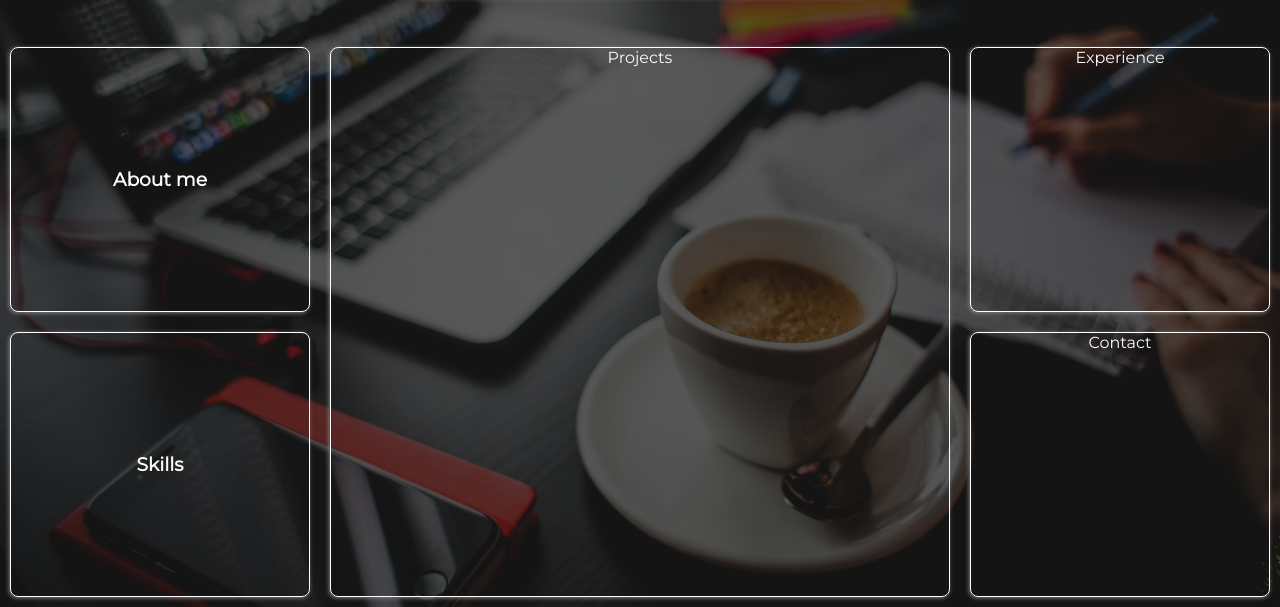
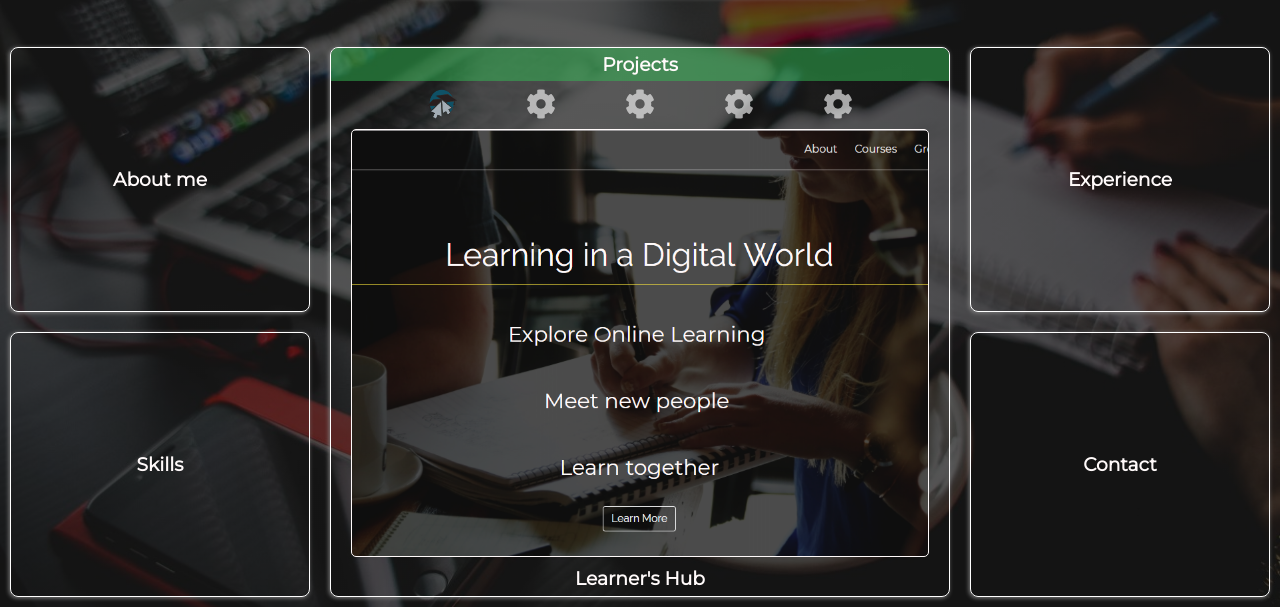
Before and after one commit to ralphenciso/Profile2, a plain HTML site: page index.html in a window 1280 px wide. Shown: the part 193-800 px from the top of the page. Drawn offline with Linux system fonts and the light colour scheme.

Commit message:
projects update

```diff
--- a/assets/css/style.css
+++ b/assets/css/style.css
@@ -120,7 +120,7 @@ body {
 .contents {
 	flex-flow: column nowrap;
 	justify-content: space-around;
-	align-items: center;
+	align-items: stretch;
 	margin-top: 20px;
 }
 
@@ -356,10 +356,76 @@ body {
 	}
 
 
-
-
 }
 
 
 
 /* skills end */
+
+
+
+
+/* projects */
+
+.projects .pHeader {
+	padding:  5px 0;
+	background: #33bb5580;
+}
+
+
+.projecticons {
+	display:flex;
+	flex-flow: row nowrap;
+	justify-content: space-between;
+	width: 80%;
+	margin: 8px auto;
+	height: 30px;
+}
+
+
+.iconContainer {
+	flex: 1 0 20%;
+	height: 100%;
+}
+
+
+.iconContainer * {
+	height: 100%;
+	width: 30px;
+	color: #f0f0f0aa;
+}
+
+
+
+.pItem {
+	width: calc(100% - 40px);
+	height: calc(100% - 120px);
+	margin: 10px auto;
+	border: 1px solid snow;
+	border-radius: 5px;
+}
+
+.lhub {
+	background-image: url("../images/Lhub.png");
+	background-size: cover;
+	background-position: top center;
+	background-repeat: no-repeat;
+}
+
+
+
+
+
+
+
+
+/* projects end */
+
+
+
+.exp h3, .contact h3 {
+	position: absolute;
+	width: 100%;
+	top: calc(50% - 11.5px);
+
+}
--- a/index.html
+++ b/index.html
@@ -6,11 +6,12 @@
 	<meta http-equiv="X-UA-Compatible" content="IE-Edge">
 
 
+
 	<title>Ralph Enciso | Web Developer</title>
 
 
 	<!-- fav icon -->
-	<link rel="icon" type="image/gif/png" href="">
+	<link rel="icon" type="image/gif/png" href="assets/images/favicon.png">
 
 
 	<!-- google fonts -->
@@ -96,15 +97,56 @@
 
 			<div class="col-12 col-md-6 panel2">
 
-				<div class="projects"> Projects</div>
+				<div class="projects">
+
+					<h3 class="pHeader">Projects</h3>
+
+					<div class="projecticons">
+						<div class="iconContainer">
+								<img src="assets/images/lhicon.png" alt="">
+						</div>
+						<div class="iconContainer">
+								<svg xmlns="http://www.w3.org/2000/svg" aria-hidden="true" focusable="false" data-prefix="fas" data-icon="cog" class="svg-inline--fa fa-cog fa-w-16" role="img" viewBox="0 0 512 512"><path fill="currentColor" d="M487.4 315.7l-42.6-24.6c4.3-23.2 4.3-47 0-70.2l42.6-24.6c4.9-2.8 7.1-8.6 5.5-14-11.1-35.6-30-67.8-54.7-94.6-3.8-4.1-10-5.1-14.8-2.3L380.8 110c-17.9-15.4-38.5-27.3-60.8-35.1V25.8c0-5.6-3.9-10.5-9.4-11.7-36.7-8.2-74.3-7.8-109.2 0-5.5 1.2-9.4 6.1-9.4 11.7V75c-22.2 7.9-42.8 19.8-60.8 35.1L88.7 85.5c-4.9-2.8-11-1.9-14.8 2.3-24.7 26.7-43.6 58.9-54.7 94.6-1.7 5.4.6 11.2 5.5 14L67.3 221c-4.3 23.2-4.3 47 0 70.2l-42.6 24.6c-4.9 2.8-7.1 8.6-5.5 14 11.1 35.6 30 67.8 54.7 94.6 3.8 4.1 10 5.1 14.8 2.3l42.6-24.6c17.9 15.4 38.5 27.3 60.8 35.1v49.2c0 5.6 3.9 10.5 9.4 11.7 36.7 8.2 74.3 7.8 109.2 0 5.5-1.2 9.4-6.1 9.4-11.7v-49.2c22.2-7.9 42.8-19.8 60.8-35.1l42.6 24.6c4.9 2.8 11 1.9 14.8-2.3 24.7-26.7 43.6-58.9 54.7-94.6 1.5-5.5-.7-11.3-5.6-14.1zM256 336c-44.1 0-80-35.9-80-80s35.9-80 80-80 80 35.9 80 80-35.9 80-80 80z"/></svg>
+						</div>
+						<div class="iconContainer">
+								<svg xmlns="http://www.w3.org/2000/svg" aria-hidden="true" focusable="false" data-prefix="fas" data-icon="cog" class="svg-inline--fa fa-cog fa-w-16" role="img" viewBox="0 0 512 512"><path fill="currentColor" d="M487.4 315.7l-42.6-24.6c4.3-23.2 4.3-47 0-70.2l42.6-24.6c4.9-2.8 7.1-8.6 5.5-14-11.1-35.6-30-67.8-54.7-94.6-3.8-4.1-10-5.1-14.8-2.3L380.8 110c-17.9-15.4-38.5-27.3-60.8-35.1V25.8c0-5.6-3.9-10.5-9.4-11.7-36.7-8.2-74.3-7.8-109.2 0-5.5 1.2-9.4 6.1-9.4 11.7V75c-22.2 7.9-42.8 19.8-60.8 35.1L88.7 85.5c-4.9-2.8-11-1.9-14.8 2.3-24.7 26.7-43.6 58.9-54.7 94.6-1.7 5.4.6 11.2 5.5 14L67.3 221c-4.3 23.2-4.3 47 0 70.2l-42.6 24.6c-4.9 2.8-7.1 8.6-5.5 14 11.1 35.6 30 67.8 54.7 94.6 3.8 4.1 10 5.1 14.8 2.3l42.6-24.6c17.9 15.4 38.5 27.3 60.8 35.1v49.2c0 5.6 3.9 10.5 9.4 11.7 36.7 8.2 74.3 7.8 109.2 0 5.5-1.2 9.4-6.1 9.4-11.7v-49.2c22.2-7.9 42.8-19.8 60.8-35.1l42.6 24.6c4.9 2.8 11 1.9 14.8-2.3 24.7-26.7 43.6-58.9 54.7-94.6 1.5-5.5-.7-11.3-5.6-14.1zM256 336c-44.1 0-80-35.9-80-80s35.9-80 80-80 80 35.9 80 80-35.9 80-80 80z"/></svg>
+						</div>
+						<div class="iconContainer">
+								<svg xmlns="http://www.w3.org/2000/svg" aria-hidden="true" focusable="false" data-prefix="fas" data-icon="cog" class="svg-inline--fa fa-cog fa-w-16" role="img" viewBox="0 0 512 512"><path fill="currentColor" d="M487.4 315.7l-42.6-24.6c4.3-23.2 4.3-47 0-70.2l42.6-24.6c4.9-2.8 7.1-8.6 5.5-14-11.1-35.6-30-67.8-54.7-94.6-3.8-4.1-10-5.1-14.8-2.3L380.8 110c-17.9-15.4-38.5-27.3-60.8-35.1V25.8c0-5.6-3.9-10.5-9.4-11.7-36.7-8.2-74.3-7.8-109.2 0-5.5 1.2-9.4 6.1-9.4 11.7V75c-22.2 7.9-42.8 19.8-60.8 35.1L88.7 85.5c-4.9-2.8-11-1.9-14.8 2.3-24.7 26.7-43.6 58.9-54.7 94.6-1.7 5.4.6 11.2 5.5 14L67.3 221c-4.3 23.2-4.3 47 0 70.2l-42.6 24.6c-4.9 2.8-7.1 8.6-5.5 14 11.1 35.6 30 67.8 54.7 94.6 3.8 4.1 10 5.1 14.8 2.3l42.6-24.6c17.9 15.4 38.5 27.3 60.8 35.1v49.2c0 5.6 3.9 10.5 9.4 11.7 36.7 8.2 74.3 7.8 109.2 0 5.5-1.2 9.4-6.1 9.4-11.7v-49.2c22.2-7.9 42.8-19.8 60.8-35.1l42.6 24.6c4.9 2.8 11 1.9 14.8-2.3 24.7-26.7 43.6-58.9 54.7-94.6 1.5-5.5-.7-11.3-5.6-14.1zM256 336c-44.1 0-80-35.9-80-80s35.9-80 80-80 80 35.9 80 80-35.9 80-80 80z"/></svg>
+						</div>
+						<div class="iconContainer">
+								<svg xmlns="http://www.w3.org/2000/svg" aria-hidden="true" focusable="false" data-prefix="fas" data-icon="cog" class="svg-inline--fa fa-cog fa-w-16" role="img" viewBox="0 0 512 512"><path fill="currentColor" d="M487.4 315.7l-42.6-24.6c4.3-23.2 4.3-47 0-70.2l42.6-24.6c4.9-2.8 7.1-8.6 5.5-14-11.1-35.6-30-67.8-54.7-94.6-3.8-4.1-10-5.1-14.8-2.3L380.8 110c-17.9-15.4-38.5-27.3-60.8-35.1V25.8c0-5.6-3.9-10.5-9.4-11.7-36.7-8.2-74.3-7.8-109.2 0-5.5 1.2-9.4 6.1-9.4 11.7V75c-22.2 7.9-42.8 19.8-60.8 35.1L88.7 85.5c-4.9-2.8-11-1.9-14.8 2.3-24.7 26.7-43.6 58.9-54.7 94.6-1.7 5.4.6 11.2 5.5 14L67.3 221c-4.3 23.2-4.3 47 0 70.2l-42.6 24.6c-4.9 2.8-7.1 8.6-5.5 14 11.1 35.6 30 67.8 54.7 94.6 3.8 4.1 10 5.1 14.8 2.3l42.6-24.6c17.9 15.4 38.5 27.3 60.8 35.1v49.2c0 5.6 3.9 10.5 9.4 11.7 36.7 8.2 74.3 7.8 109.2 0 5.5-1.2 9.4-6.1 9.4-11.7v-49.2c22.2-7.9 42.8-19.8 60.8-35.1l42.6 24.6c4.9 2.8 11 1.9 14.8-2.3 24.7-26.7 43.6-58.9 54.7-94.6 1.5-5.5-.7-11.3-5.6-14.1zM256 336c-44.1 0-80-35.9-80-80s35.9-80 80-80 80 35.9 80 80-35.9 80-80 80z"/></svg>
+						</div>
+					</div>
+
+
+					<a href="https://batch30.gitlab.io/enciso-ralph/cp/" target="_blank">
+					<div class="pItem lhub">
+
+					</div></a>
+					<h3 class="pItemTitle">Learner's Hub</h3>
+
+					<!-- <div class="project"></div>
+					<div class="project"></div>
+					<div class="project"></div> -->
+
+
+				</div>
 			</div>
 
 
 			<div class="col-12 col-md-3 flex panel3">
-				<div class="exp">Experience</div>
+				<div class="exp">
+					<h3>Experience</h3>
+					<div class=""></div>
 
 
-				<div class="contact">Contact</div>
+				</div>
+
+
+				<div class="contact">
+				<h3>Contact</h3>
+				</div>
 			</div>
 
 		</div>
```
Also changed, not shown: assets/images/Lhub.png (added), assets/images/cog.svg (added), assets/images/favicon.png (added), assets/images/lhicon.png (added), assets/images/logo.png (added).
